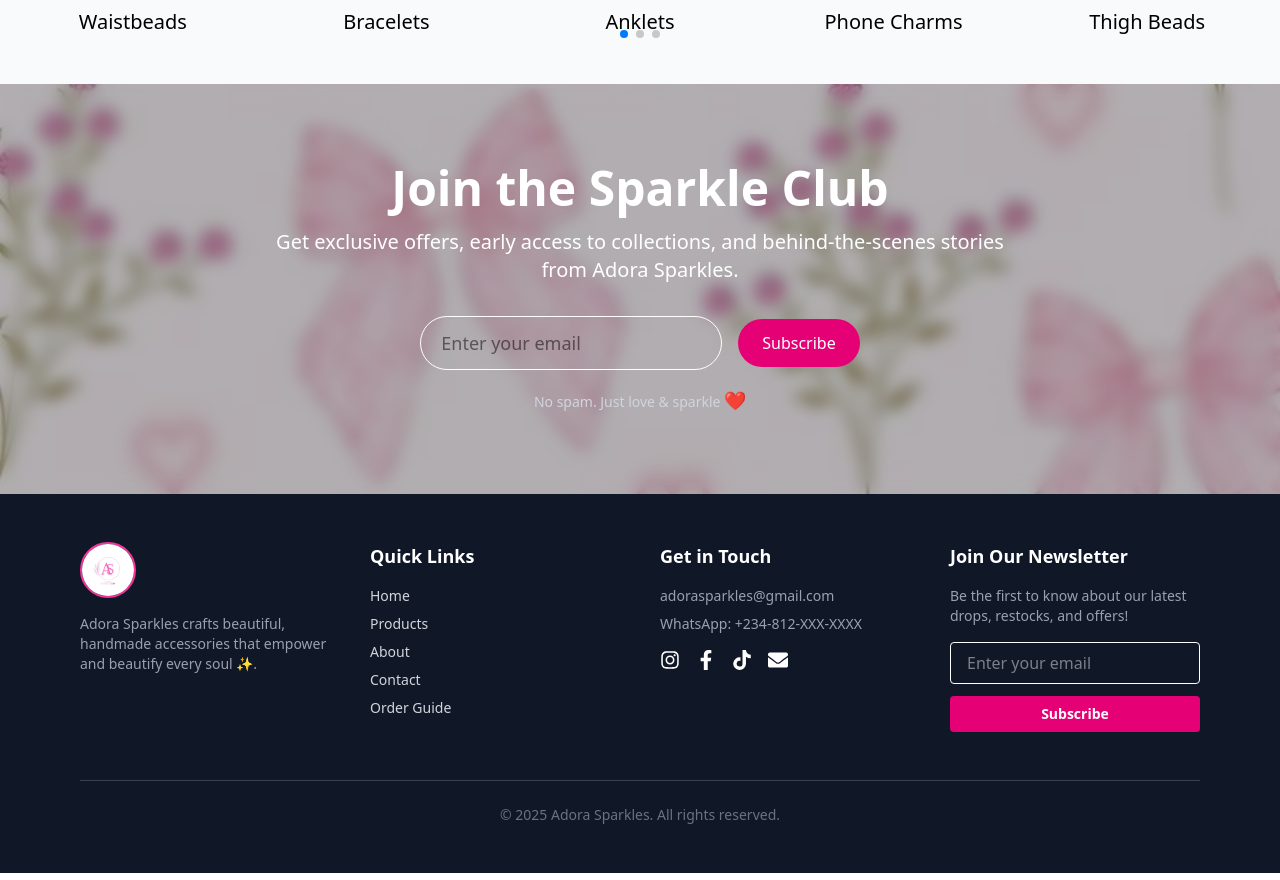
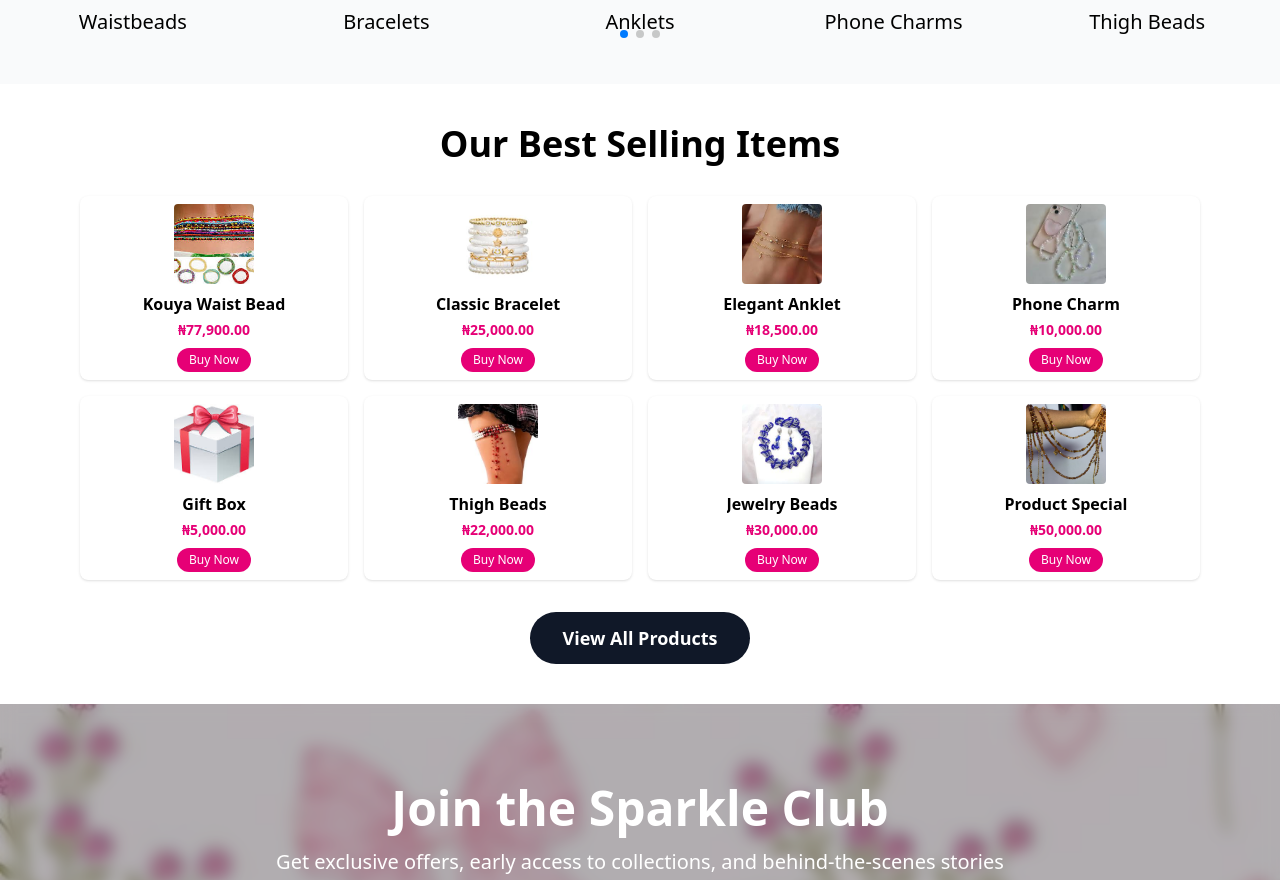
Before and after one commit to soala144/adora-sparkle, a Next.js app: page / in a window 1280 px wide. Shown: the part 1140-2020 px from the top of the page. Built offline with nearby package versions, Linux system fonts and the light colour scheme.

Commit message:
product section

```diff
--- a/src/app/page.js
+++ b/src/app/page.js
@@ -1,6 +1,7 @@
 import Categories from "@/components/Categories";
 import HeroSection from "@/components/HeroSection";
 import Newsletter from "@/components/Newsletter";
+import Product from "@/components/Product";
 import React from "react";
 
 const page = () => {
@@ -9,6 +10,7 @@
       {" "}
       <HeroSection />
       <Categories />
+      <Product />
       <Newsletter />
     </div>
   );
--- a/src/components/Product.tsx
+++ b/src/components/Product.tsx
@@ -1,9 +1,84 @@
 import React from "react";
+
+const products = [
+  {
+    id: 1,
+    name: "Kouya Waist Bead",
+    image: "/images/waist-beads.jpg",
+    price: "₦77,900.00",
+  },
+  {
+    id: 2,
+    name: "Classic Bracelet",
+    image: "/images/bracelets.jpg",
+    price: "₦25,000.00",
+  },
+  {
+    id: 3,
+    name: "Elegant Anklet",
+    image: "/images/anklets.jpg",
+    price: "₦18,500.00",
+  },
+  {
+    id: 4,
+    name: "Phone Charm",
+    image: "/images/phone-charms.jpg",
+    price: "₦10,000.00",
+  },
+  {
+    id: 5,
+    name: "Gift Box",
+    image: "/images/gift-box.jpg",
+    price: "₦5,000.00",
+  },
+  {
+    id: 6,
+    name: "Thigh Beads",
+    image: "/images/thigh-beads.jpg",
+    price: "₦22,000.00",
+  },
+  {
+    id: 7,
+    name: "Jewelry Beads",
+    image: "/images/jewelry-beads.jpg",
+    price: "₦30,000.00",
+  },
+  {
+    id: 8,
+    name: "Product Special",
+    image: "/images/product.jpg",
+    price: "₦50,000.00",
+  },
+];
 
 const Product = () => {
   return (
-    <div>
-      <h1>Our Best Selling pieces</h1>
+    <div className="py-10 px-4 max-w-6xl mx-auto">
+      <h1 className="text-3xl md:text-4xl font-bold text-center mb-8">
+        Our Best Selling Items
+      </h1>
+      <div className="grid grid-cols-2 md:grid-cols-4 gap-4 mb-8">
+        {products.map((product) => (
+          <div
+            key={product.id}
+            className="bg-white rounded-lg shadow flex flex-col items-center p-2 hover:shadow-lg transition"
+          >
+            <img
+              src={product.image}
+              alt={product.name}
+              className="w-20 h-20 object-cover rounded mb-2"
+            />
+            <h2 className="text-base font-semibold mb-1 text-center line-clamp-2">{product.name}</h2>
+            <p className="text-pink-600 font-bold text-sm mb-2">{product.price}</p>
+            <button className="bg-pink-600 hover:bg-pink-700 text-white px-3 py-1 rounded-full font-medium text-xs transition">Buy Now</button>
+          </div>
+        ))}
+      </div>
+      <div className="flex justify-center">
+        <button className="bg-gray-900 hover:bg-gray-700 text-white px-8 py-3 rounded-full font-semibold text-lg transition">
+          View All Products
+        </button>
+      </div>
     </div>
   );
 };
--- /dev/null
+++ b/tailwind.config.js
@@ -0,0 +1,13 @@
+/** @type {import('tailwindcss').Config} */
+module.exports = {
+  content: [
+    "./src/**/*.{js,ts,jsx,tsx}",
+    "./src/app/**/*.{js,ts,jsx,tsx}",
+    "./src/components/**/*.{js,ts,jsx,tsx}",
+    "./public/index.html",
+  ],
+  theme: {
+    extend: {},
+  },
+  plugins: [],
+};
```
Also changed, not shown: tsconfig.json (+6 -23 lines).
